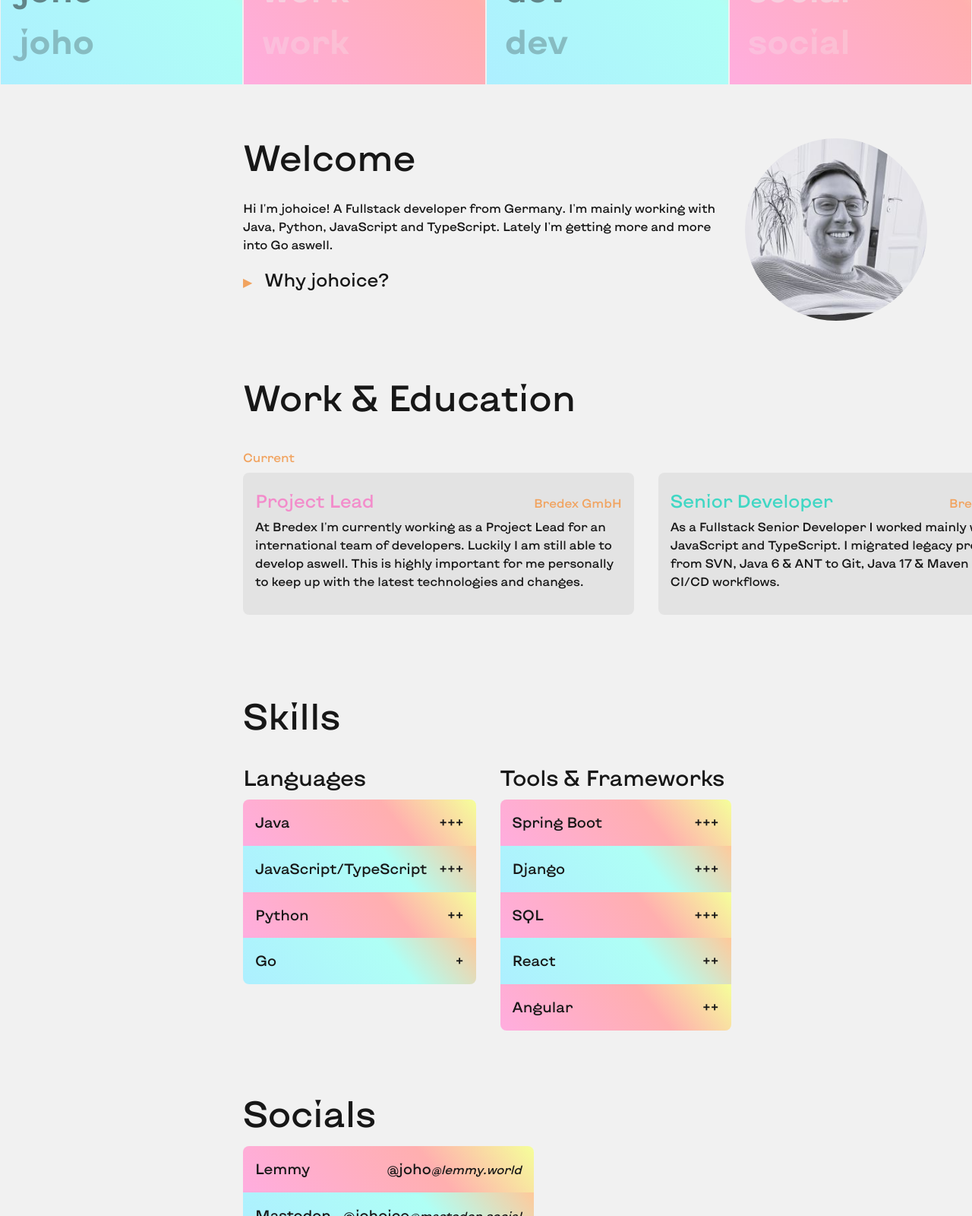
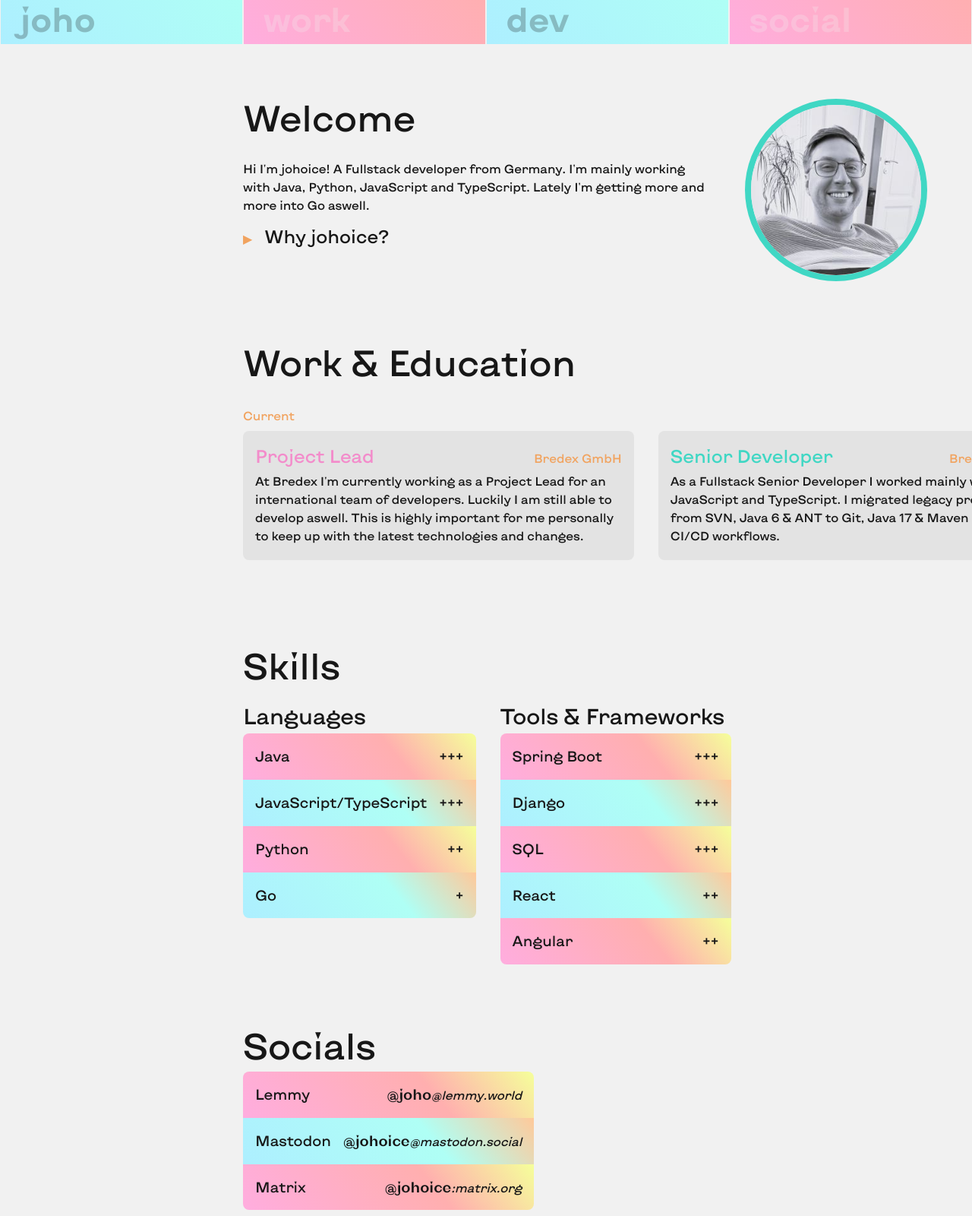
Before and after one commit to johoice/johoice.github.io, a plain HTML site: page index.html in a window 1280 px wide. Shown: the part 440-2040 px from the top of the page at 76% size. Drawn offline with Linux system fonts and the light colour scheme.

Commit message:
Minor adjustment

```diff
--- a/cards.css
+++ b/cards.css
@@ -21,8 +21,6 @@
             "CONT" var(--font-cont),
             "MIDL" var(--font-midl);
     border: 1px solid var(--color-light);
-    padding: .5rem 1.5rem 1.5rem;
-
     background: linear-gradient(51deg, rgba(173,239,255,1) 0%, rgba(175,255,245,1) 64%, rgba(255,201,154,1) 100%);
     cursor: pointer;
 }
@@ -38,18 +36,19 @@
 }
 
 .card:hover>span {
-    padding-left: 5%;
+    padding-left: calc(2vw + 5%);
 }
 
 .card:hover>span:nth-child(2n) {
-    padding-left: 10%;
+    padding-left: calc(2vw + 10%);
 }
 
 .card:hover>span:nth-child(3n) {
-    padding-left: 12%;
+    padding-left: calc(2vw + 12%);
 }
 
 .card>span {
+    padding-left: 2vw;
     opacity: 25%;
     transition: all .3s ease;
 }
--- a/index.html
+++ b/index.html
@@ -63,9 +63,8 @@
                                 <div class="johoice-info">
                                     <p>
                                         The <i>ice</i> part originated in our school library a long time ago. A classmate
-                                        showed
-                                        us an online browser game (OGame I believe).
-                                        Said classmate already had an account with the username <i>firefighter</i>. So
+                                        showed us an online browser game (OGame I believe).
+                                        His username was <i>firefighter</i>. So
                                         naturally we all started using names like
                                         <i>waterfigher</i>, <i>earthfighter</i> and I picked <i>icefighter</i>. The fighter part
                                         sounded quite lame after a while so just the ice stayed.
@@ -153,9 +152,9 @@
                     </section>
                     <section id="socials" class="infos">
                         <h1>Socials</h1>
-                        <div>Lemmy <span><b>@joho</b><i class="instance">@lemmy.world</i></span></div>
-                        <div>Mastodon <span><b>@johoice</b><i class="instance">@mastodon.social</i></span></div>
-                        <div>Matrix <span><b>@johoice</b><i class="instance">:matrix.org</i></span></div>
+                        <div>Lemmy <span>@<b>joho</b><i class="instance">@lemmy.world</i></span></div>
+                        <div>Mastodon <span>@<b>johoice</b><i class="instance">@mastodon.social</i></span></div>
+                        <div>Matrix <span>@<b>johoice</b><i class="instance">:matrix.org</i></span></div>
                     </section>
                 </div>
             </div>
--- a/johoice.css
+++ b/johoice.css
@@ -50,8 +50,19 @@ body {
     }
 }
 
-* {
+*,
+*::before,
+*::after {
     box-sizing: border-box;
+}
+
+b {
+    --font-weight: 700;
+    --font-cont: 400;
+    --font-midl: -1000;
+    font-variation-settings: "wght" var(--font-weight),
+    "CONT" var(--font-cont),
+    "MIDL" var(--font-midl);
 }
 
 a:link {
@@ -70,12 +81,21 @@ a:active {
     text-decoration: none;
 }
 
+h1, h2, h3, h4, h5, h6 {
+    line-height: 1.1;
+}
+
 h1 {
+    margin-top: 3rem;
     font-size: 3rem;
 }
 
 details summary > * {
     display: inline;
+}
+
+details summary::-webkit-details-marker {
+    display:none;
 }
 
 details > summary {
@@ -189,7 +209,8 @@ main {
 }
 
 .welcome-text {
-    max-width: 55ch;
+    max-width: min(calc(100vw - 2rem), 55ch);
+    padding-right: 1rem;
 }
 
 .johoice-info {
@@ -200,7 +221,7 @@ main {
     margin-right: 1rem;
     z-index: 1;
     background-color: var(--color-dark-70);
-    box-shadow: 2px 5px 15px 5px #00000011;
+    box-shadow: 0 5px 15px 0 #00000041;
     border-radius: var(--border-radius);
 }
 .avatar-container {
@@ -214,6 +235,14 @@ main {
     max-height: 15rem;
     height: 20rem;
     border-radius: 100vw;
+    border-style: solid;
+    border-width: .5rem;
+    border-color: var(--clr-accent-blue);
+    transition: border-color .6s ease;
+}
+
+.avatar:hover {
+    border-color: var(--clr-accent-orange);
 }
 
 @media screen and (max-width: 1200px){
@@ -270,14 +299,14 @@ main {
 .job {
     position: relative;
     background-color: var(--color-dark-80);
-    padding: 1rem;
+    padding: 1.25rem 1rem;
     border-radius: var(--border-radius);
     min-width: clamp(40ch, 45ch, 50ch);
 }
 
 @media screen and (max-width: 600px) {
     .job {
-        min-width: calc(100vw - 2rem);
+        min-width: calc(100% + 1rem);
     }
 }
 
@@ -298,7 +327,9 @@ main {
 
 .job-title {
     color: var(--clr-accent-pink);
-    margin-block: .5rem;
+    margin-top: 0;
+    margin-bottom: .5rem;
+
 }
 
 .company {
@@ -311,7 +342,7 @@ main {
 }
 
 .job-description {
-    margin-top: 0;
+    margin-block: 0;
 }
 
 
@@ -331,6 +362,17 @@ main {
 .infos {
     min-width: calc(25vw - 1rem);
     font-size: 1.2rem;
+}
+
+@media screen and (max-width: 1200px) {
+    .infos-container {
+        max-width: 100%;
+        padding-right: 20vw;
+    }
+
+    .infos {
+        min-width: 100%;
+    }
 }
 
 @media screen and (max-width: 600px) {
```
